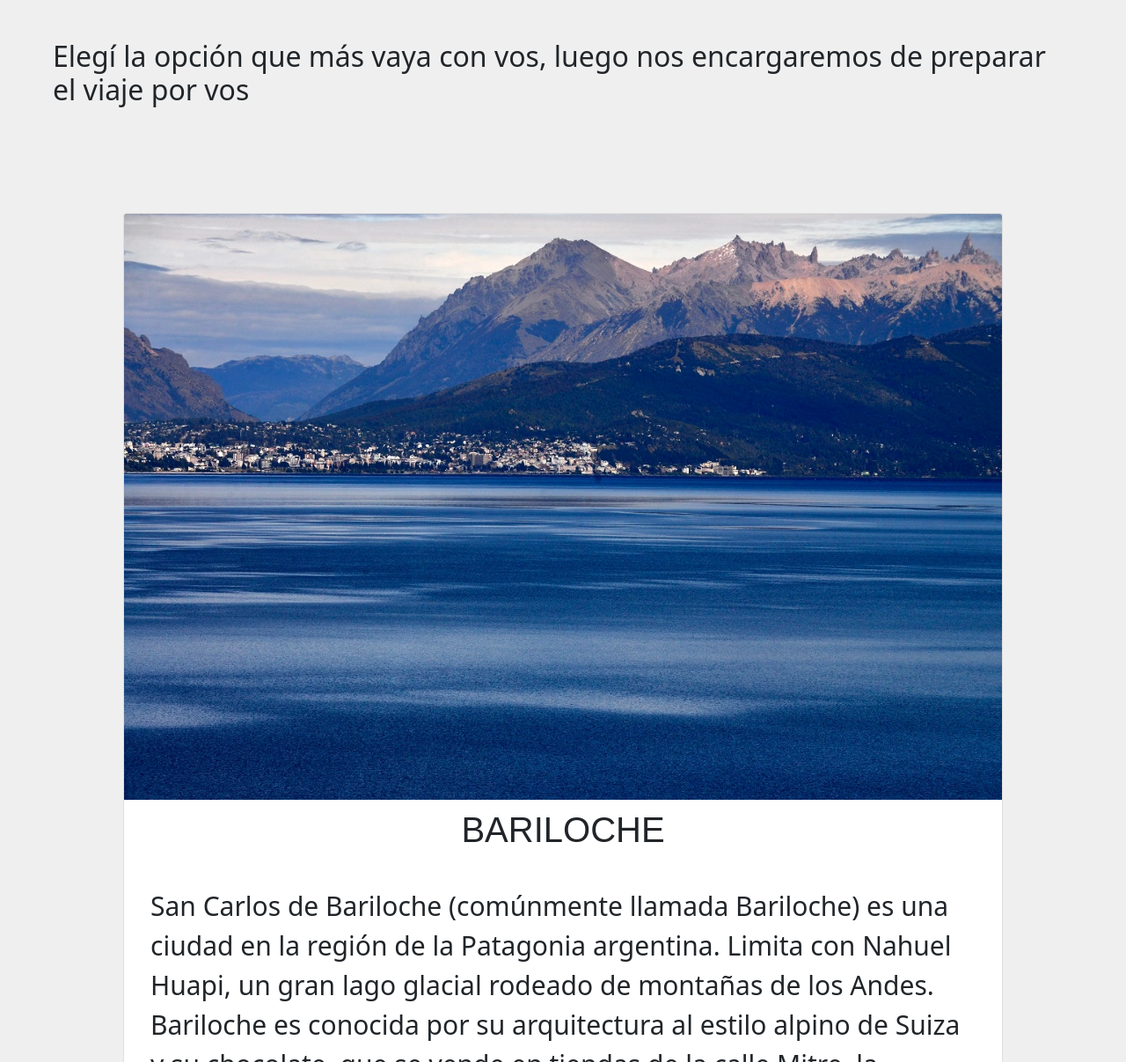
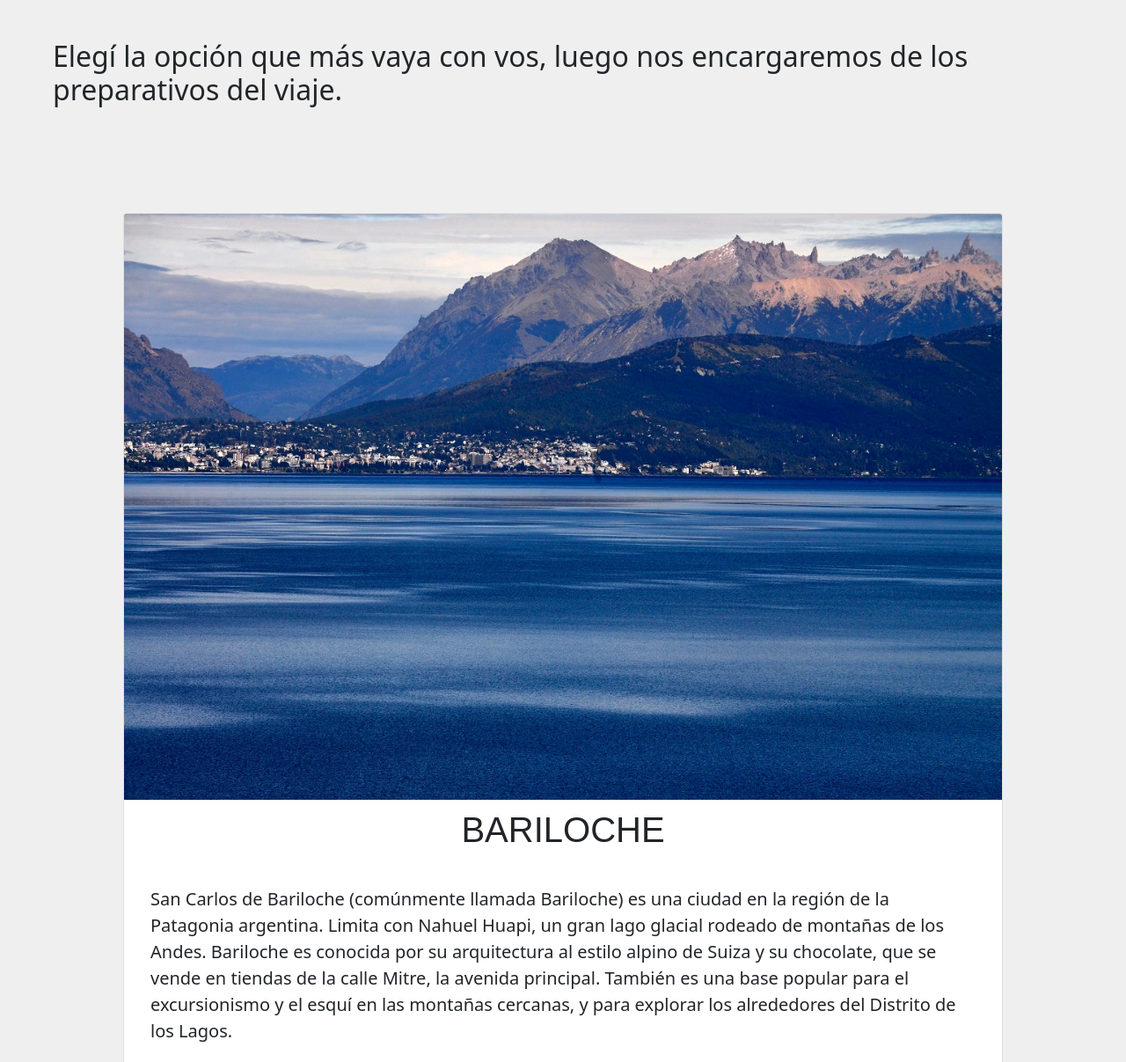
Before and after one commit to JoaquinBrizuela23/vueltaAlMundoJs, a plain HTML site: page index.html in a window 1280 px wide. Shown: the part 913-2120 px from the top of the page at 88% size. Drawn offline with nearby package versions, Linux system fonts and the light colour scheme; some packages are replaced by stand-ins of ours; a script that the page names is missing.

Commit message:
tamaño del texto

```diff
--- a/css/estilos.css
+++ b/css/estilos.css
@@ -58,7 +58,7 @@ header{
 }
 .card-text{
     margin: 25px;
-    font-size: 30px;
+    font-size: 20px;
     padding: 5px;
     padding-bottom: 2rem;
 }
--- a/index.html
+++ b/index.html
@@ -72,7 +72,7 @@
         ¡Vuelta al mundo!
     </h1>
     <h2 class="titulo">
-      Elegí la opción que más vaya con vos, luego nos encargaremos de preparar el viaje por vos
+      Elegí la opción que más vaya con vos, luego nos encargaremos de los preparativos del viaje.
     </h2>
     <div id="container"></div>
 
--- a/js/calculo.js
+++ b/js/calculo.js
@@ -12,4 +12,7 @@ function calcExpensas (e){
     let balance = budget - expensas
 
     console.log(destiny, budget, balance)
+};
+function UI (){
+
 }
```
Also changed, not shown: img/banner.png (deleted).
